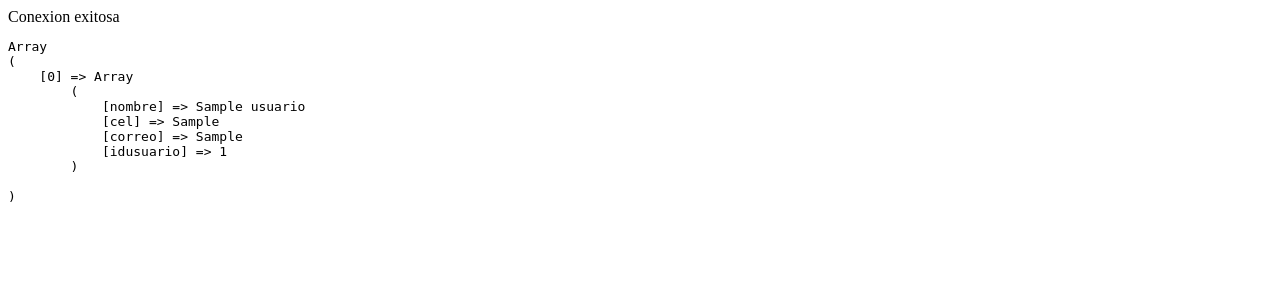
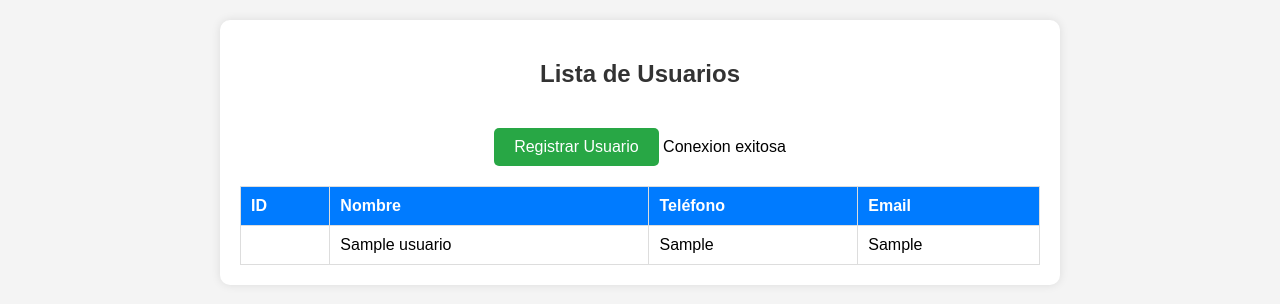
Before and after one commit to angelHunther/PracticasPooPHP, a PHP site: page /sistema/sistema.php in a window 1280 px wide. Shown: the top 304 px of the page. Run offline with PHP 8.4, Linux system fonts and the light colour scheme; tables that the repository leaves empty or names only in its code hold one stand-in row (values such as "Sample post"); data that the repository does not hold is empty.

Commit message:
realizacion de crud en la carpeta de sistema

```diff
--- a/sistema/sistema.php
+++ b/sistema/sistema.php
@@ -1,13 +1,141 @@
-<?php
-require_once 'autoload.php';
+<!DOCTYPE html>
+<html lang="es">
+<head>
+    <meta charset="UTF-8">
+    <meta name="viewport" content="width=device-width, initial-scale=1.0">
+    <title>Lista de Usuarios</title>
+    <style>
+        body {
+            font-family: Arial, sans-serif;
+            background-color: #f4f4f4;
+            margin: 0;
+            padding: 20px;
+        }
+        .container {
+            max-width: 800px;
+            margin: auto;
+            background: white;
+            padding: 20px;
+            box-shadow: 0 0 10px rgba(0, 0, 0, 0.1);
+            border-radius: 10px;
+            text-align: center;
+        }
+        h2 {
+            color: #333;
+        }
+        table {
+            width: 100%;
+            border-collapse: collapse;
+            margin-top: 20px;
+        }
+        table, th, td {
+            border: 1px solid #ddd;
+        }
+        th, td {
+            padding: 10px;
+            text-align: left;
+        }
+        th {
+            background-color: #007BFF;
+            color: white;
+        }
+        tr:nth-child(even) {
+            background-color: #f2f2f2;
+        }
+        .btn-register {
+            display: inline-block;
+            margin-top: 20px;
+            padding: 10px 20px;
+            background-color: #28a745;
+            color: white;
+            text-decoration: none;
+            border-radius: 5px;
+            font-size: 16px;
+            cursor: pointer;
+            border: none;
+        }
+        .btn-register:hover {
+            background-color: #218838;
+        }
+        .modal {
+            display: none;
+            position: fixed;
+            z-index: 1;
+            left: 0;
+            top: 0;
+            width: 100%;
+            height: 100%;
+            background-color: rgba(0,0,0,0.4);
+            justify-content: center;
+            align-items: center;
+        }
+        .modal-content {
+            background-color: white;
+            padding: 20px;
+            border-radius: 10px;
+            box-shadow: 0 0 10px rgba(0, 0, 0, 0.1);
+            text-align: center;
+            width: 300px;
+        }
+        .close {
+            color: red;
+            float: right;
+            font-size: 20px;
+            cursor: pointer;
+        }
+    </style>
+</head>
+<body>
+    <div class="container">
+        <h2>Lista de Usuarios</h2>
+        <button class="btn-register" onclick="openModal()">Registrar Usuario</button>
+        <table>
+            <thead>
+                <tr>
+                    <th>ID</th>
+                    <th>Nombre</th>
+                    <th>Teléfono</th>
+                    <th>Email</th>
+                </tr>
+            </thead>
+            <tbody>
+                <?php
+                require_once 'autoload.php';
+                $objUsuario = new Usuario();
+                $usuarios = $objUsuario->getUsuarios();
+                foreach ($usuarios as $usuario) {
+                    echo "<tr>
+                            <td>{$usuario['idUsuario']}</td>
+                            <td>{$usuario['nombre']}</td>
+                            <td>{$usuario['cel']}</td>
+                            <td>{$usuario['correo']}</td>
+                          </tr>";
+                }
+                ?>
+            </tbody>
+        </table>
+    </div>
 
-$objUsuario = new Usuario();
-// $insert = $objUsuario->insertUsuario('Jorgito', 5565173413, 'jorigito@gmail.com');
-// echo $insert;
+    <div id="registerModal" class="modal">
+        <div class="modal-content">
+            <span class="close" onclick="closeModal()">&times;</span>
+            <h3>Registrar Usuario</h3>
+            <form action="controlador.php" method="POST">
+                <input type="text" name="nombre" placeholder="Nombre" required><br><br>
+                <input type="tel" name="telefono" placeholder="Teléfono" required><br><br>
+                <input type="email" name="email" placeholder="Email" required><br><br>
+                <button type="submit">Registrar</button>
+            </form>
+        </div>
+    </div>
 
-$busqueda = $objUsuario->getUsuarios();
-print_r('<pre>');
-print_r($busqueda);
-print_r('</pre>');
-
-?>
+    <script>
+        function openModal() {
+            document.getElementById("registerModal").style.display = "flex";
+        }
+        function closeModal() {
+            document.getElementById("registerModal").style.display = "none";
+        }
+    </script>
+</body>
+</html>
--- a/sistema/usuario.php
+++ b/sistema/usuario.php
@@ -23,7 +23,7 @@ class Usuario extends Conexion{
         $arrData = array($this->strNombre,$this->intTel,$this->strEmail);
         $restInsert = $insert->execute($arrData);
         $idInsert = $this->conexion->lastInsertId();
-        return $idInsert;
+        return true;
 
     }
     public function getUsuarios()
```
Also changed, not shown: sistema/controlador.php (added, +17 -0 lines).
